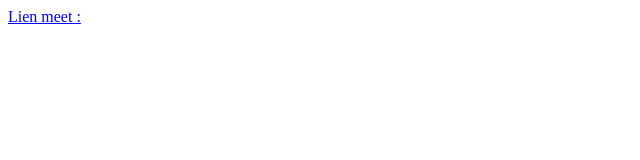
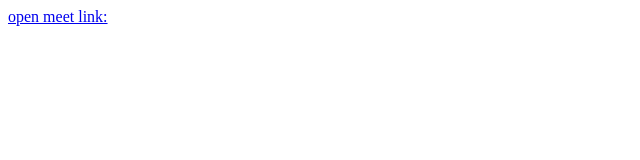
Before and after one commit to OuelhaziOmar/testing, a plain HTML site: page index.html in a window 1280 px wide. Shown: the full height of the page, 0-640 px from the left. Drawn offline with Linux system fonts and the light colour scheme.

Commit message:
Update index.html

```diff
--- a/index.html
+++ b/index.html
@@ -1,3 +1,3 @@
 <a href="https://meet.google.com/zbk-qkvy-ynb">
-    Lien meet :
+   open meet link:
 </a>
```
